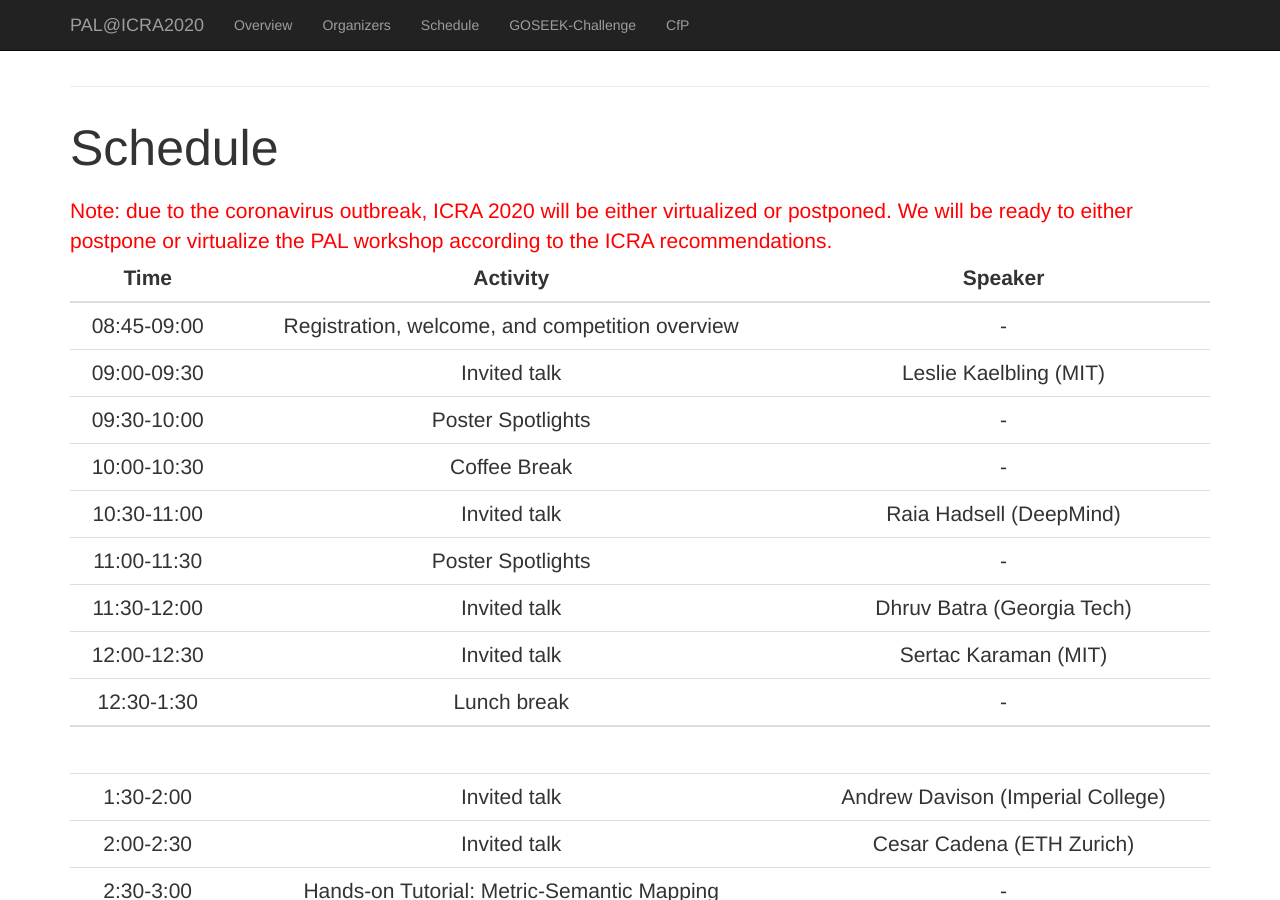
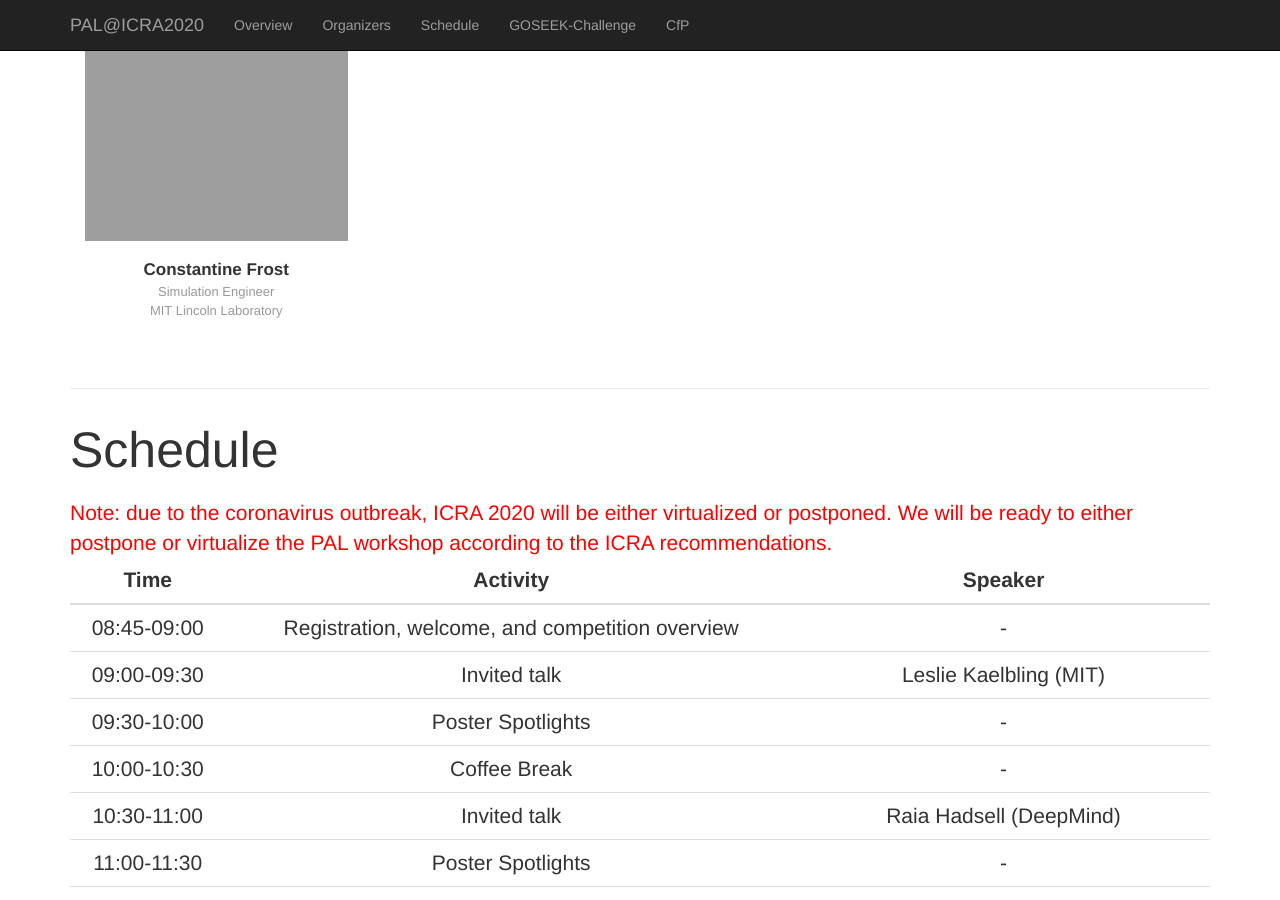
Before and after one commit to MIT-SPARK/PAL-ICRA2020, a Jekyll site: the page built from index.html, in a window 1280 px wide and 900 px high, scrolled down 1953 px. Built offline with Jekyll 4.4.1, drawn with Linux system fonts in a browser that asks for light colours.

Commit message:
added Costas

```diff
--- a/_data/people.yaml
+++ b/_data/people.yaml
@@ -22,3 +22,8 @@
   image: /assets/images/mazumder.jpg
   position: Machine Learning Engineer
   affiliation: MIT Lincoln Laboratory
+
+- name: Constantine Frost
+  image: /assets/images/Costas.jpg
+  position: Simulation Engineer
+  affiliation: MIT Lincoln Laboratory
```
Also changed, not shown: 1 other file.
